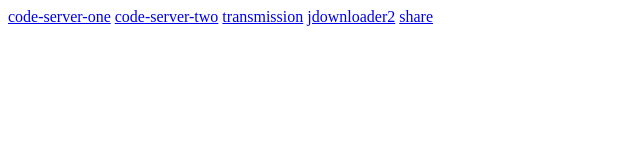
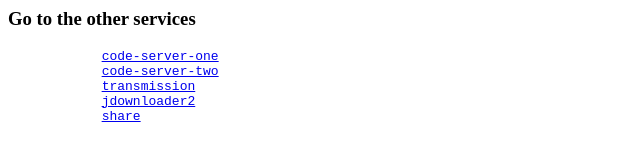
Before and after one commit to silversaber/Docker-Compose--Redis, a plain HTML site: page index.html in a window 1280 px wide. Shown: the whole page, without its empty margins (0-640 px from the left). Drawn offline with Linux system fonts and the light colour scheme.

Commit message:
fix index.html

```diff
--- a/index.html
+++ b/index.html
@@ -3,10 +3,15 @@
 
     </head>
     <body>
-        <a href="code.dakreview.com">code-server-one</a>
-        <a href="vscode.dakreview.com">code-server-two</a>
-        <a href="dakreview.com/transmission">transmission</a>
-        <a href="dakreview.com/jdownloader2">jdownloader2</a>
-        <a href="dakreview.com/share">share</a>
+        <article>
+            <h3>Go to the other services</h3>
+            <pre>
+            <a href="code.dakreview.com">code-server-one</a>
+            <a href="vscode.dakreview.com">code-server-two</a>
+            <a href="dakreview.com/transmission">transmission</a>
+            <a href="dakreview.com/jdownloader2">jdownloader2</a>
+            <a href="dakreview.com/share">share</a>
+            </pre>
+        </article>
     </body>
 </html>
```
Also changed, not shown: 1 other file.
